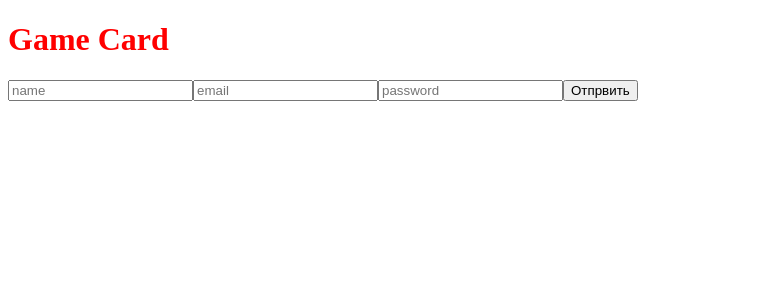
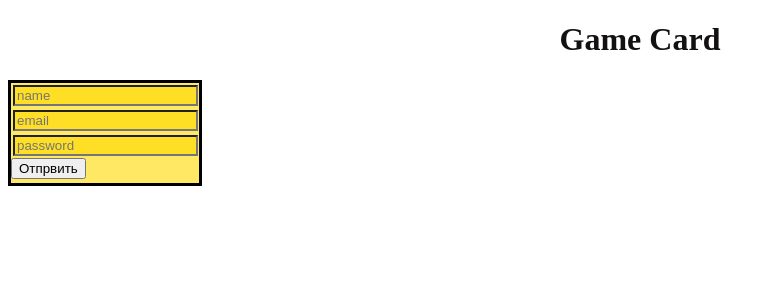
Before and after one commit to Artur-oa/FlashCards, a React (Vite) app in the folder client/: page /users in a window 1280 px wide. Shown: the top 300 px of the page, without its empty margins (0-776 px from the left). Built offline with nearby package versions, Linux system fonts and the light colour scheme.

Commit message:
release entities and so so CSS

```diff
--- a/client/package.json
+++ b/client/package.json
@@ -12,7 +12,8 @@
   "dependencies": {
     "react": "^19.1.0",
     "react-dom": "^19.1.0",
-    "react-router": "^7.6.2"
+    "react-router": "^7.6.2",
+    "react-router-dom": "^7.6.2"
   },
   "devDependencies": {
     "@eslint/js": "^9.29.0",
--- a/client/src/app/Layout.style.css
+++ b/client/src/app/Layout.style.css
@@ -1,3 +1,4 @@
-.header {
-  color: red;
+.header h1{
+  color: rgb(19, 17, 17);
+  text-align: center;
 }
--- a/client/src/pages/UserForm/userForm.jsx
+++ b/client/src/pages/UserForm/userForm.jsx
@@ -1,9 +1,11 @@
 import { useState } from "react";
 import "./userForm.style.css";
+import { useNavigate } from "react-router-dom";
 export default function UserForm() {
   const [name, setName] = useState("");
   const [password, setPassword] = useState("");
   const [email, setEmail] = useState("");
+  const navigate = useNavigate();
 
   const handleName = (e) => {
     setName(e.target.value);
@@ -30,10 +32,11 @@ export default function UserForm() {
     setName("");
     setEmail("");
     setPassword("");
+    navigate("/game");
   };
   return (
     <>
-      <form onSubmit={submit}>
+      <form onSubmit={submit} className="inputs">
         <input
           value={name}
           onChange={handleName}
@@ -41,6 +44,7 @@ export default function UserForm() {
           type="text"
           placeholder="name"
           required
+          className="name"
         />
         <input
           value={email}
@@ -49,6 +53,7 @@ export default function UserForm() {
           type="email"
           placeholder="email"
           required
+          className="email"
         />
         <input
           value={password}
@@ -57,6 +62,7 @@ export default function UserForm() {
           type="password"
           placeholder="password"
           required
+          className="password"
         />
         <button type="submit">Отпрвить</button>
       </form>
--- a/client/src/pages/UserForm/userForm.style.css
+++ b/client/src/pages/UserForm/userForm.style.css
@@ -0,0 +1,10 @@
+.inputs {
+  border-style: solid;
+  height: 100px;
+  width: 188px;
+  background-color: rgba(255, 217, 0, 0.61);
+}
+.inputs input{
+    margin: 2px;
+    background-color: rgba(255, 217, 0, 0.61);
+}
```
Also changed, not shown: client/src/entities/UserApi.js (added, +45 -0 lines), 1 other file (tests, documents, lock files or other folders).
